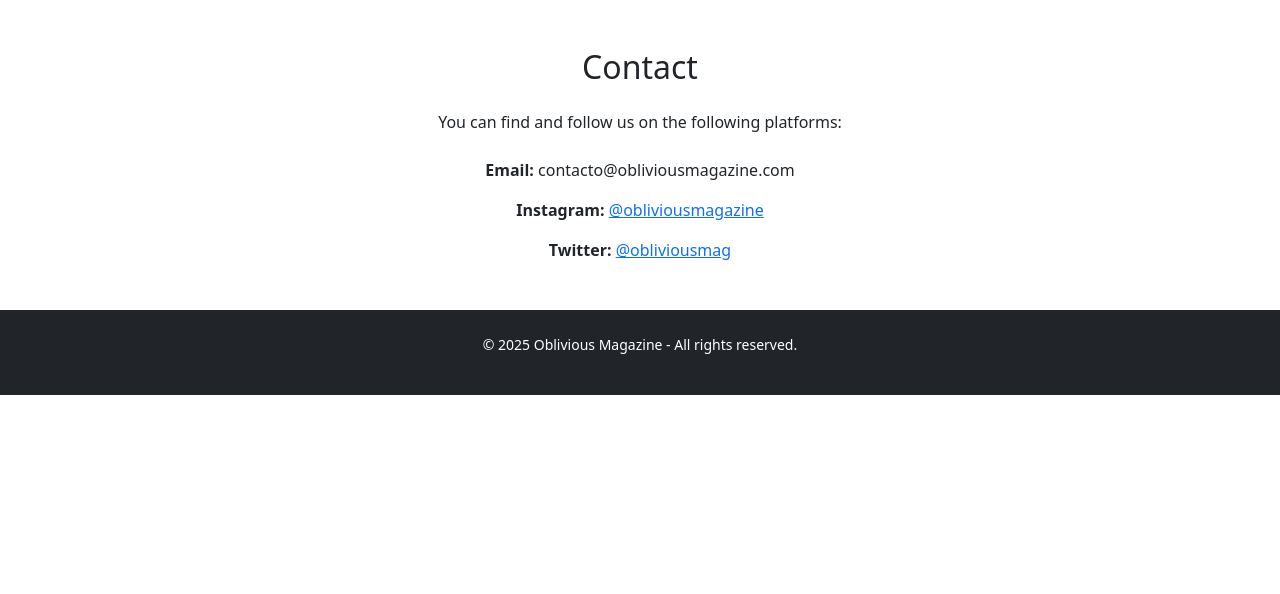
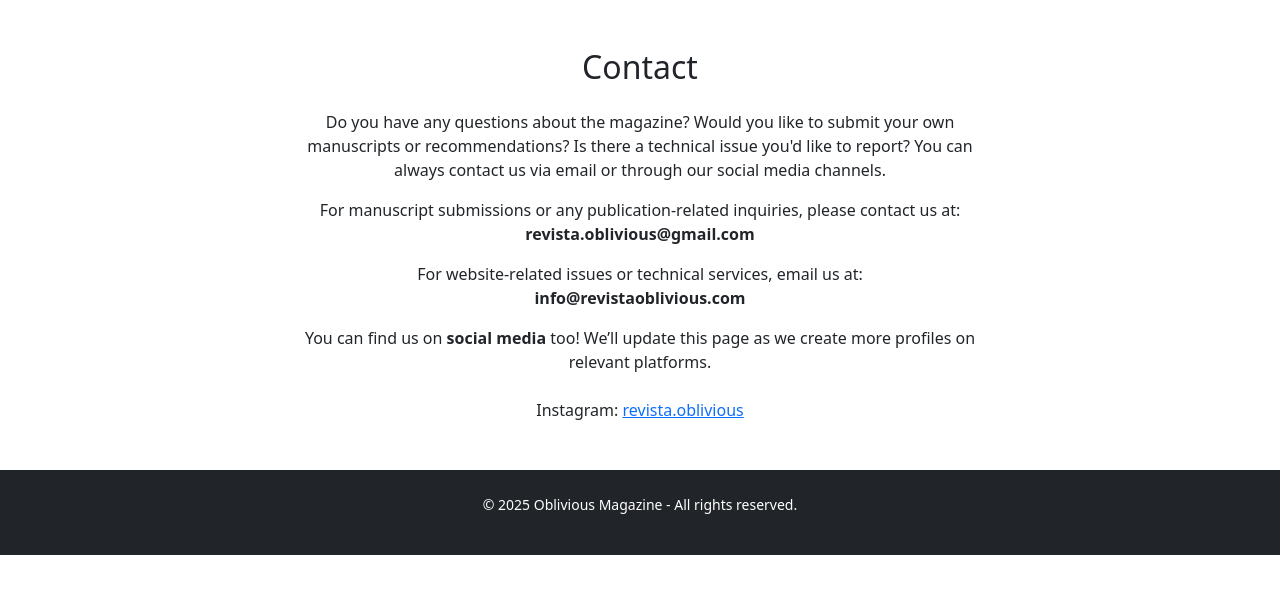
Before and after one commit to cometahhalley/Oblivious-Magazine, a Flask app: page /contact in a window 1280 px wide. Shown: the part 56-650 px from the top of the page. Run offline with Flask 3, Linux system fonts and the light colour scheme.

Commit message:
Update contact.html

```diff
--- a/templates/contact.html
+++ b/templates/contact.html
@@ -9,7 +9,7 @@
 </head>
 <body>
 
-  <!-- Navbar directamente en este archivo -->
+  <!-- Navbar -->
   <nav class="navbar navbar-expand-lg navbar-dark bg-dark">
     <div class="container">
       <a class="navbar-brand" href="{{ url_for('home') }}">Oblivious Magazine</a>
@@ -29,15 +29,30 @@
     </div>
   </nav>
 
-  <!-- Main Content -->
+  <!-- Contact Content -->
   <main class="container my-5">
     <h2 class="text-center mb-4">Contact</h2>
-    <p class="text-center">You can find and follow us on the following platforms:</p>
+    <div class="text-center mx-auto" style="max-width: 700px;">
+      <p>
+        Do you have any questions about the magazine? Would you like to submit your own manuscripts or recommendations?
+        Is there a technical issue you'd like to report? You can always contact us via email or through our social media channels.
+      </p>
 
-    <div class="text-center mt-4">
-      <p><strong>Email:</strong> contacto@obliviousmagazine.com</p>
-      <p><strong>Instagram:</strong> <a href="https://instagram.com/obliviousmagazine" target="_blank">@obliviousmagazine</a></p>
-      <p><strong>Twitter:</strong> <a href="https://twitter.com/obliviousmag" target="_blank">@obliviousmag</a></p>
+      <p>
+        For manuscript submissions or any publication-related inquiries, please contact us at:
+        <br><strong>revista.oblivious@gmail.com</strong>
+      </p>
+
+      <p>
+        For website-related issues or technical services, email us at:
+        <br><strong>info@revistaoblivious.com</strong>
+      </p>
+
+      <p>
+        You can find us on <strong>social media</strong> too! We’ll update this page as we create more profiles on relevant platforms.
+        <br><br>
+        Instagram: <a href="#">revista.oblivious</a>
+      </p>
     </div>
   </main>
 
```
